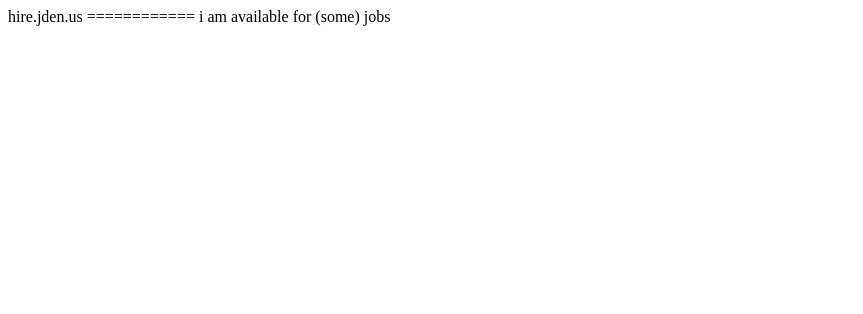
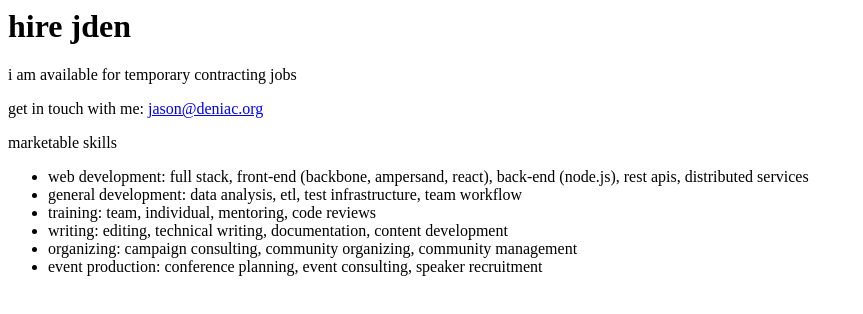
Before and after one commit to junosuarez/hire.jden.us, a plain HTML site: page index.html in a window 1280 px wide. Shown: the whole page, without its empty margins (0-863 px from the left). Drawn offline with Linux system fonts and the light colour scheme.

Commit message:
Update index.html

```diff
--- a/index.html
+++ b/index.html
@@ -1,4 +1,12 @@
-hire.jden.us
-============
-
-i am available for (some) jobs
+<h1>hire jden</h1>
+<p>i am available for temporary contracting jobs</p>
+<p>get in touch with me: <a href="mailto:jason@denizac.org">jason@deniac.org</a></p>
+<p>marketable skills</p>
+<ul>
+  <li>web development: full stack, front-end (backbone, ampersand, react), back-end (node.js), rest apis, distributed services</li>
+  <li>general development: data analysis, etl, test infrastructure, team workflow</li>
+  <li>training: team, individual, mentoring, code reviews</li>
+  <li>writing: editing, technical writing, documentation, content development</li>
+  <li>organizing: campaign consulting, community organizing, community management</li>
+  <li>event production: conference planning, event consulting, speaker recruitment</li>
+</ul>
```
